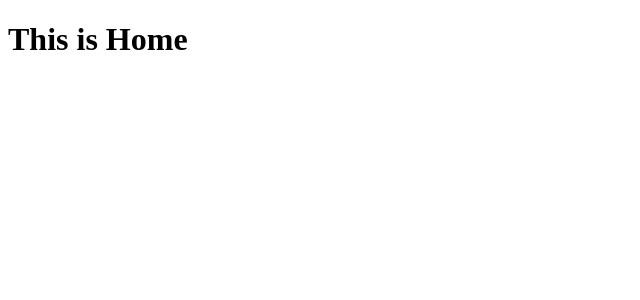
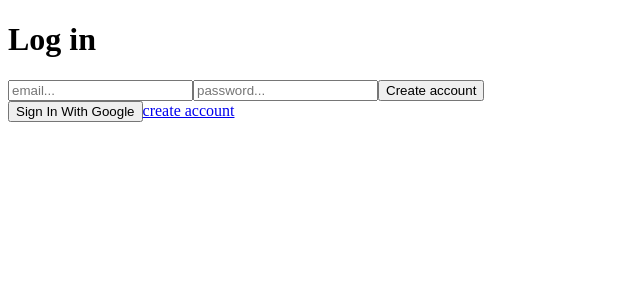
Before and after one commit to parranopolis/Budget-Buddy, a React (Vite) app: page /login in a window 1280 px wide. Shown: the top 300 px of the page, without its empty margins (0-640 px from the left). Built offline with nearby package versions, Linux system fonts and the light colour scheme; no server answers.

Commit message:
creating user management methods login, sign in create user and login with Google account

```diff
--- a/package.json
+++ b/package.json
@@ -12,7 +12,8 @@
   "dependencies": {
     "firebase": "^10.14.0",
     "react": "^18.3.1",
-    "react-dom": "^18.3.1"
+    "react-dom": "^18.3.1",
+    "react-router-dom": "^6.26.2"
   },
   "devDependencies": {
     "@eslint/js": "^9.9.0",
--- a/services/firebaseConfig.js
+++ b/services/firebaseConfig.js
@@ -1,7 +1,9 @@
 // Import the functions you need from the SDKs you need
 import { initializeApp } from "firebase/app";
 import { getAnalytics } from "firebase/analytics";
-import { getAuth } from "firebase/auth"
+import { getAuth, GoogleAuthProvider } from "firebase/auth"
+
+
 // TODO: Add SDKs for Firebase products that you want to use
 // https://firebase.google.com/docs/web/setup#available-libraries
 
@@ -20,6 +22,5 @@ const firebaseConfig = {
 // Initialize Firebase
 const app = initializeApp(firebaseConfig);
 const analytics = getAnalytics(app);
-const auth = getAuth(app)
-
-export { db, auth };
+export const auth = getAuth(app)
+export const googleProvider = new GoogleAuthProvider()
--- /dev/null
+++ b/src/Components/AuthMethods.jsx
@@ -0,0 +1,47 @@
+import { auth, googleProvider } from "../../services/firebaseConfig"
+import { signInWithPopup, GoogleAuthProvider } from "firebase/auth"
+
+export function SignInWithGoogleComponent() {
+
+    const SignInWithGoogle = async () => {
+        try {
+            await signInWithPopup(auth, googleProvider)
+                .then((result) => {
+                    // console.log(result.user.accessToken)
+                    const credential = GoogleAuthProvider.credentialFromResult(result)
+                    const token = credential.accessToken
+
+                    const user = result.user
+
+                    console.log(credential)
+
+                    console.log(token)
+                    reRoute('/')
+
+                })
+        } catch (error) {
+            console.error(error)
+        }
+    }
+    return (
+        <>
+            <button onClick={SignInWithGoogle}>Sign In With Google</button>
+        </>
+    )
+}
+
+export function Logout() {
+    const logout = async () => {
+        try {
+            await signOut(auth)
+            console.log('you are logout')
+        } catch (error) {
+            console.error(error)
+        }
+    }
+    return (
+        <>
+            <button onClick={logout}>Logout</button>
+        </>
+    )
+}
--- /dev/null
+++ b/src/Pages/Auth.jsx
@@ -0,0 +1,73 @@
+import { useState } from "react"
+import { auth, googleProvider } from "../../services/firebaseConfig"
+import { createUserWithEmailAndPassword, GoogleAuthProvider, signInWithPopup, signOut } from "firebase/auth"
+import { redirect, useNavigate, Link } from "react-router-dom"
+
+import { SignInWithGoogleComponent } from './../Components/AuthMethods'
+
+export function Auth() {
+
+    const [email, setEmail] = useState() //crear un contexto global
+    const [password, setPassword] = useState() //crear un contexto global
+
+    const reRoute = useNavigate()
+
+
+    return (
+        <>
+
+            <div>
+                <h1>Log in</h1>
+                <input
+                    placeholder="email... "
+                    onChange={(e) => setEmail(e.target.value)}
+                />
+                <input placeholder="password... "
+                    type="password"
+                    onChange={(e) => setPassword(e.target.value)}
+                />
+                {/* <button onClick={login}>Log in</button> */}
+
+                <button>Create account</button>
+            </div>
+            <SignInWithGoogleComponent />
+            <Link to={'/signIn'}>create account</Link>
+        </>
+    )
+}
+
+export function SignIn() {
+    const singIn = async () => {
+        try {
+            await createUserWithEmailAndPassword(auth, email, password)
+                .then(result => {
+                    console.log(result.user)
+                    reRoute('/')
+
+                })
+
+        } catch (error) {
+            console.error(error)
+        }
+    }
+
+    return (
+        <>
+            <div>
+                <h1>Create account</h1>
+                <input
+                    placeholder="email... "
+                    onChange={(e) => setEmail(e.target.value)}
+                />
+                <input placeholder="password... "
+                    type="password"
+                    onChange={(e) => setPassword(e.target.value)}
+                />
+                <button onClick={singIn}>Create account</button>
+            </div>
+            <SignInWithGoogleComponent />
+            <Link to={'/login'}>Login</Link>
+
+        </>
+    )
+}
--- a/src/Home.jsx
+++ b/src/Pages/Home.jsx
@@ -1,4 +1,9 @@
+import { useEffect } from "react"
+import { redirect } from "react-router-dom"
+
 export function Home() {
+    redirect('login')
+
     return (
         <>
             <h1>This is Home</h1>
--- a/src/main.jsx
+++ b/src/main.jsx
@@ -1,10 +1,35 @@
 import { StrictMode } from 'react'
 import { createRoot } from 'react-dom/client'
-import { Home } from './Home'
+import {
+  createBrowserRouter,
+  RouterProvider
+} from 'react-router-dom'
+
+import { Home } from './Pages/Home'
+import { Auth, SignIn } from './Pages/Auth'
+
+
 
 const root = createRoot(document.getElementById('root'))
+
+
+const router = createBrowserRouter([
+  {
+    path: '/',
+    element: <Home />
+  },
+  {
+    path: 'login',
+    element: <Auth />
+  },
+  {
+    path: 'signIn',
+    element: <SignIn />
+  }
+])
+
 root.render(
   <StrictMode>
-    <Home />
+    <RouterProvider router={router} />
   </StrictMode>,
 )
```
Also changed, not shown: 1 other file (tests, documents, lock files or other folders).
